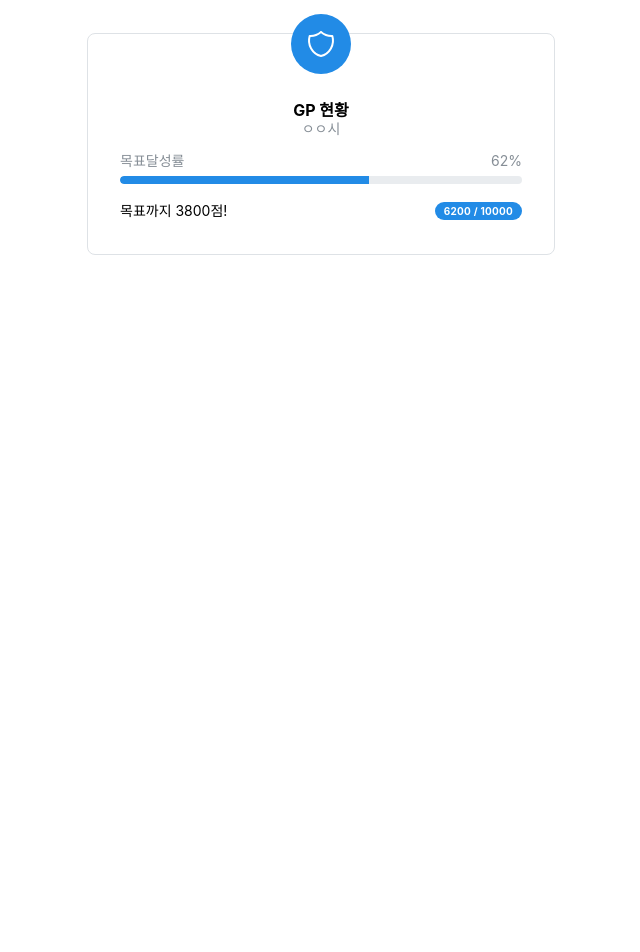
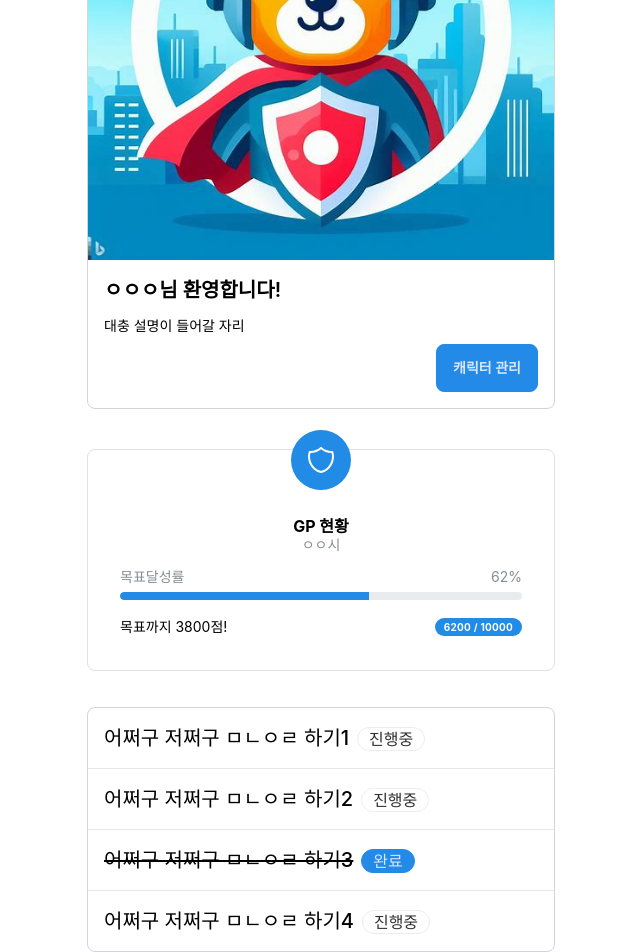
Before and after one commit to UniD3-Hackathon-Team1/rescue-frontend, a Next.js app: page / in a window 1280 px wide. Shown: the part 227-1179 px from the top of the page, without its empty margins (319-959 px from the left). Before the commit the page ends 800 px from the top, so only its background shows below. Built offline with nearby package versions, Linux system fonts and the light colour scheme.

Commit message:
캐릭터카드, 퀘스트아코디언

```diff
--- /dev/null
+++ b/components/Main/CharCard.module.css
@@ -0,0 +1,22 @@
+.card {
+  background-color: light-dark(var(--mantine-color-white), var(--mantine-color-dark-7));
+}
+
+.section {
+  border-bottom: rem(1px) solid light-dark(var(--mantine-color-gray-3), var(--mantine-color-dark-4));
+  padding-left: var(--mantine-spacing-md);
+  padding-right: var(--mantine-spacing-md);
+  padding-bottom: var(--mantine-spacing-md);
+}
+
+.like {
+  color: var(--mantine-color-red-6);
+  width: rem(20px);
+  height: rem(20px);
+}
+
+.label {
+  text-transform: uppercase;
+  font-size: var(--mantine-font-size-xs);
+  font-weight: 700;
+}
--- /dev/null
+++ b/components/Main/CharCard.tsx
@@ -0,0 +1,56 @@
+import { Card, Image, Text, Group, CardSection } from '@mantine/core';
+import classes from './CharCard.module.css';
+
+export function CharCard() {
+  // const { title, description, country, badges } = mockdata;
+  // const features = badges.map((badge) => (
+  //   <Badge variant="light" key={badge.label} leftSection={badge.emoji}>
+  //     {badge.label}
+  //   </Badge>
+  // ));
+
+  return (
+    // <Card withBorder radius="md" p="md" className={classes.card}>
+    //   <CardSection>
+    //     <Image src="/char.jpeg" alt="캐릭터 이미지" height={180} />
+    //   </CardSection>
+
+    //   <CardSection className={classes.section} mt="md">
+    //     <Group justify="apart">
+    //       <Text fz="lg" fw={500}>
+    //         닉네임 님 환영합니다!
+    //       </Text>
+    //       {/* <Badge size="sm" variant="light">
+    //         {country}
+    //       </Badge> */}
+    //     </Group>
+    //     <Text fz="sm" mt="xs">
+    //       대충 설명
+    //     </Text>
+    //   </CardSection>
+
+    //   {/* <CardSection className={classes.section}>
+    //     <Text mt="md" className={classes.label} c="dimmed">
+    //       Perfect for you, if you enjoy
+    //     </Text>
+    //     <Group gap={7} mt={5}>
+    //       {features}
+    //     </Group>
+    //   </CardSection> */}
+
+    //   <Group mt="xs" className="flex justify-end">
+    //     <button className="btn btn-primary" type="button">캐릭터 설정</button>
+    //   </Group>
+    // </Card>
+    <div className="card card-compact w-full bg-base-100 border-gray-300 border rounded-lg">
+      <figure><Image src="/char.jpeg" alt="Shoes" /></figure>
+      <div className="card-body">
+        <h2 className="card-title">ㅇㅇㅇ님 환영합니다!</h2>
+        <p>대충 설명이 들어갈 자리</p>
+        <div className="card-actions justify-end">
+          <button className="btn btn-primary" type="button">캐릭터 관리</button>
+        </div>
+      </div>
+    </div>
+  );
+}
--- a/components/Main/Main.tsx
+++ b/components/Main/Main.tsx
@@ -1,6 +1,7 @@
 import { Center, Container, Flex } from '@mantine/core';
-import Image from 'next/image';
 import { GPCard } from './GPCard';
+import { CharCard } from './CharCard';
+import { QuestAccor } from './QuestAccor';
 
 export default function Main() {
   return (
@@ -8,16 +9,14 @@ export default function Main() {
       <Center w="100vw" mt={20}>
         <Container px={10} w="100%" maw="520px">
           <Flex direction="column" gap="lg" align="center" w="100%">
-            <div style={{
-              width: '100%',
-              height: '200px',
-              position: 'relative',
-            }}
-            >
-              <Image objectFit="contain" fill src="/char.jpeg" alt="캐릭터 이미지" />
-            </div>
+            <Container w="100%">
+              <CharCard />
+            </Container>
             <Container fluid w="100%">
               <GPCard />
+            </Container>
+            <Container fluid w="100%">
+              <QuestAccor />
             </Container>
           </Flex>
         </Container>
--- /dev/null
+++ b/components/Main/QuestAccor.tsx
@@ -0,0 +1,68 @@
+const dummyData = [
+  {
+    title: '어쩌구 저쩌구 ㅁㄴㅇㄹ 하기1',
+    content: '대충 이 퀘스트에 대한 설명이 들어가야 할듯?',
+    id: 1,
+    isFinish: false,
+  },
+  {
+    title: '어쩌구 저쩌구 ㅁㄴㅇㄹ 하기2',
+    content: '대충 이 퀘스트에 대한 설명이 들어가야 할듯?',
+    id: 2,
+    isFinish: false,
+  },
+  {
+    title: '어쩌구 저쩌구 ㅁㄴㅇㄹ 하기3',
+    content: '대충 이 퀘스트에 대한 설명이 들어가야 할듯?',
+    id: 3,
+    isFinish: true,
+  },
+  {
+    title: '어쩌구 저쩌구 ㅁㄴㅇㄹ 하기4',
+    content: '대충 이 퀘스트에 대한 설명이 들어가야 할듯?',
+    id: 4,
+    isFinish: false,
+  },
+];
+
+function EachQuest({ idx }: { idx: number }) {
+  const info = dummyData[idx];
+  return (
+    <div className="collapse w-full rounded-none">
+      <input type="checkbox" />
+      <div className="collapse-title text-xl font-medium">
+        <span className={`${info.isFinish && 'line-through'}`}>{info.title}</span>
+        {
+          info.isFinish ? (<div className="badge badge-primary ml-2 badge-lg">완료</div>) : (<div className="badge badge-default ml-2 badge-lg">진행중</div>)
+        }
+      </div>
+      <div className="collapse-content flex flex-col">
+        <p className="w-full">{info.content}</p>
+        <div className="w-full flex flex-row justify-end items-center gap-3 mt-3">
+          {
+            info.isFinish ? (
+              <button className="btn btn-disabled" type="button">완료된 퀘스트</button>
+            ) : (
+              <>
+                <button className="btn btn-error text-white" type="button">포기하기</button>
+                <button className="btn btn-primary" type="button">완료하기</button>
+              </>
+            )
+          }
+        </div>
+      </div>
+    </div>
+  )
+}
+
+export function QuestAccor() {
+  return (
+    <div className="w-full border border-gray-300 rounded-lg divide-y mt-4">
+      {
+        dummyData.map((_, i) => (<EachQuest idx={i} />))
+      }
+    </div>
+  );
+}
+
+export default QuestAccor;
```
